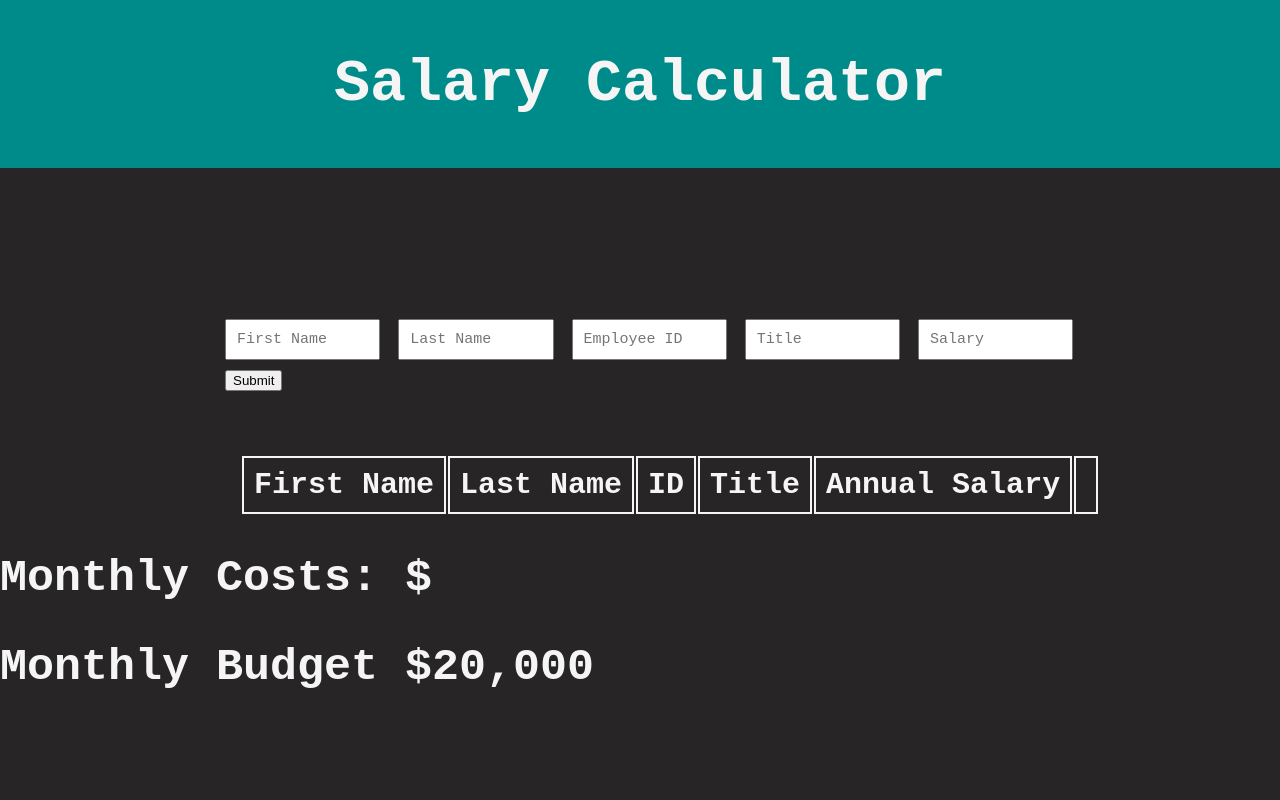
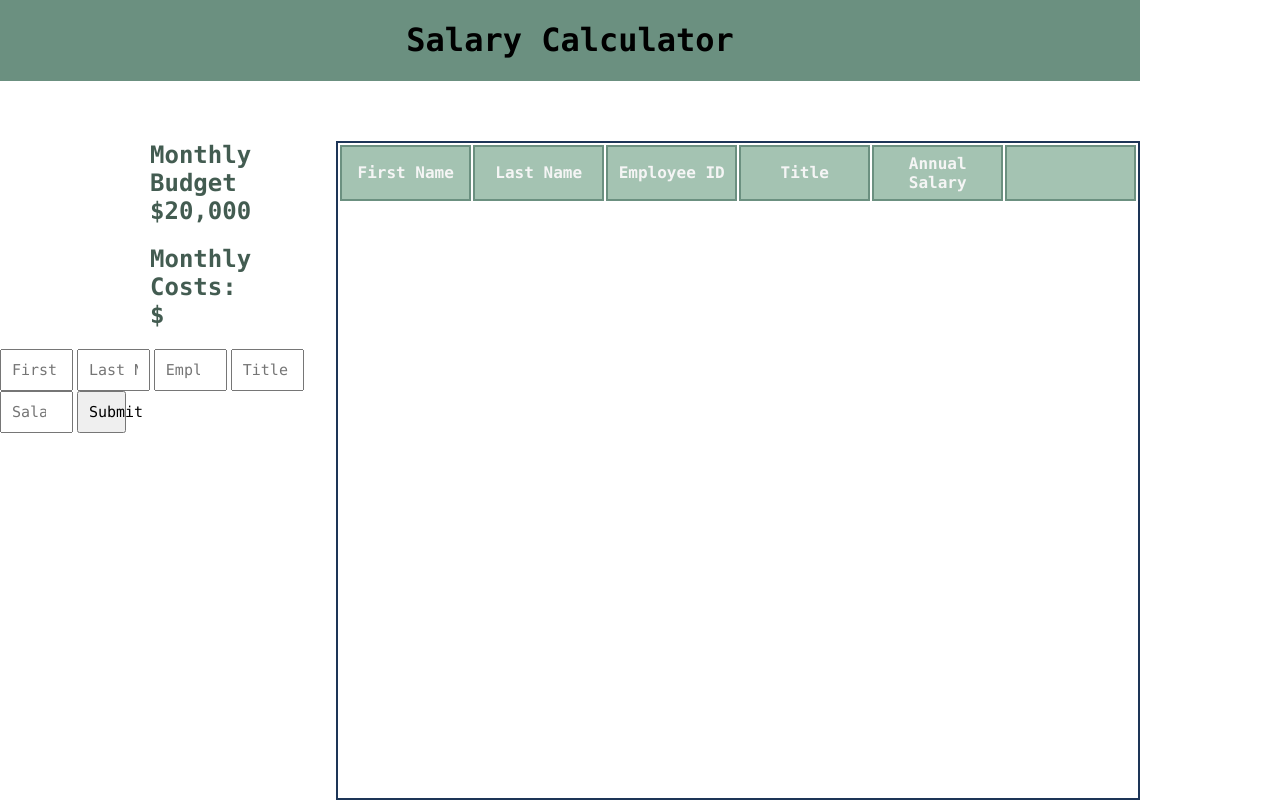
Before and after one commit to seprest1/jquery-salary-calculator, a plain HTML site: page index.html in a window 1280 px wide. Drawn offline with Linux system fonts and the light colour scheme.

Commit message:
added some more css

```diff
--- a/index.html
+++ b/index.html
@@ -6,29 +6,33 @@
     <script src="scripts/script.js"></script>
     <title>Salary Calculator</title>
 </head>
+<body>
+    <div class ="container">
         <header>
             <h1>Salary Calculator</h1>
         </header>
-<body>
         <section class="inputSection">
+            <h2>Monthly Budget $<span id="monthlyBudget">20,000</span></h2>
+            <h2>Monthly Costs: $<span id="monthlyCosts"></span></h2>
             <input type=text class="inputs" id="firstNameInput" placeholder="First Name"/>
             <input type=text class="inputs" id="lastNameInput" placeholder="Last Name"/>
             <input type=number class="inputs" id="employeeIdInput" placeholder="Employee ID"/>
             <input type=text class="inputs" id="titleInput" placeholder="Title"/>
             <input type=number class="inputs" id="salaryInput" placeholder="Salary"/>
-        <button id="submitButton">Submit</button>
+            <button class="inputs" id="submitButton">Submit</button>
         </section>
+        <section class="tableSection">
             <table class="employeeTable">
                 <tr>
                 <th>First Name</th>
                 <th>Last Name</th>
-          <th>ID</th>
+                <th>Employee ID</th>
                 <th>Title</th>
                 <th>Annual Salary</th>
                 <th></th>
                 </tr>
             </table>
-      <h2>Monthly Costs: $<span id="monthlyCosts"></span></h2>
-      <h2>Monthly Budget $<span id="monthlyBudget">20,000</span></h2>
+        </section>
+    </div>
 </body>
 </html>
--- a/scripts/script.js
+++ b/scripts/script.js
@@ -2,9 +2,7 @@ $(document).ready(clickHandler);
 
 function clickHandler(){
     $(`#submitButton`).on(`click`, addEmployee); //when button is clicked, add the employee
-    $(".employeeTable").on("click", ".deleteButton", function() {
-        $(this).closest("tr").remove();
-     }); //when button is clicked, delete employee
+    $(".employeeTable").on("click", ".deleteButton", $(`#tableSalary`), deleteEmployee); //when button is clicked, delete employee
 }
 
 let employeeArray = [];
@@ -17,26 +15,26 @@ function addEmployee(){
         title: $(`#titleInput`).val(),
         salary: Number($(`#salaryInput`).val()),
     }
-
     employeeArray.push(employeeData); //add employeeData object to array of employees
 
     $(`.employeeTable`).append(`
-    <tr id = "${employeeData.employeeId}">
+    <tr id= "${employeeData.employeeId}">
         <td>${employeeData.firstName}</td>
         <td>${employeeData.lastName}</td>
         <td>${employeeData.employeeId}</td>
         <td>${employeeData.title}</td>
-        <td>${employeeData.salary}</td>
+        <td class="employeeSalary" >${employeeData.salary}</td>
         <td><button class="deleteButton">X</button></td>
     </tr>`);  //add new employee data to table
+
+    $(`.employeeSalary`).data(`salary ${employeeData.employeeId}`, $(`#salaryInput`).val());
+    console.log(`Employee Salary:`, $(`.employeeSalary`).data());
 
     $(`.inputs`).val('');  //empty imputs
     calculateCosts();
 }
 
-function appendTable(){
-
-}
+console.log(`Employee Salary:`, $(`.employeeSalary`).data());
 
 function calculateCosts(){
     $(`#monthlyCosts`).empty(); //empty out monthly costs
@@ -46,7 +44,10 @@ function calculateCosts(){
     }  //end loop
     if (totalCost > 20000){
         $(`#monthlyBudget`).css("background-color", "red"); //if salary cost exceeds budget, turn red
-        console.log('red');
     }
     $(`#monthlyCosts`).append(`${totalCost}`); //add new monthly total to DOM
 }
+
+function deleteEmployee(){
+    $(this).closest("tr").remove();
+ }
--- a/style.css
+++ b/style.css
@@ -1,32 +1,31 @@
 body{
-    background-color: rgb(39, 37, 37);
-    color: whitesmoke;
-    font-size: 30px;
-    font-family: 'Courier New', Courier, monospace;
-    font-weight: 50%;
+    background-color:f6fff8;
     margin: 0;
 }
 
-table{
-    margin-left: 8em;
-}
-td {
-    border: 2px solid whitesmoke;
-    padding: 5px;
-    text-align: center;
-    margin: 5px;
+
+.container{
+    display: grid;
+    height: 100vh;
+    grid-template-columns: 0.7fr 1fr;
+    grid-template-rows: 0.1fr minmax(300px, 800px);
+    grid-template-areas:
+        "header header"
+        "inputs table";
+    grid-gap: 10px;
 }
 
-th {
-    border: 2px solid whitesmoke;
-    padding: 10px;
-    text-align: center;
-    margin: 20px;
+header{
+    grid-area: header;
+    background-color: #6b9080;
+    margin: 0 0 50px 0;
 }
 
+
 .inputSection{
-    margin: 4em 5em 1em 6.5em;
-    padding: 30px;
+    grid-area: inputs;
+    min-width: 150px;
+
 }
 
 .inputs{
@@ -34,11 +33,55 @@ th {
     font-size: 15px;
     font-family: 'Courier New', Courier, monospace;
     width: 15%;
+    font-family: Consolas, monaco, monospace;
 }
 
 h1{
-    background-color: darkcyan;
-    margin: 0;
-    padding: 50px;
     text-align: center;
+    font-family: Consolas, monaco, monospace;
 }
+
+h2{
+    color: #435c51;
+    font-family: Consolas, monaco, monospace;
+    margin: 0 150px 20px;
+}
+
+.tableSection{
+    grid-area: table;
+    background-color: eaf4f4;
+    border: 2px solid  #1d3557;
+    empty-cells: show;
+    border-collapse: collapse;
+    font-family: Consolas, monaco, monospace;
+    width: 100vh;
+    overflow-y: auto;
+}
+
+.employeeTable{
+    background-color: #6b9080 scroll;
+    table-layout: fixed;
+    width: 100%;
+}
+
+th {
+    border: 2px solid #6b9080;
+    background-color: #a4c3b2;
+    color: whitesmoke;
+    text-align: center;
+    height: 50px;
+    width: 100%;
+}
+
+td {
+    border: 2px solid lightgray;
+    text-align: center;
+    height: 30px;
+    width: 50px;
+    overflow: hidden;
+}
+
+tr:hover {background-color: #cce3de;}
+table tr td:nth-child(2) input {
+    width: 150px;
+}
```
Lines whose indentation alone changed are shown as unchanged.
